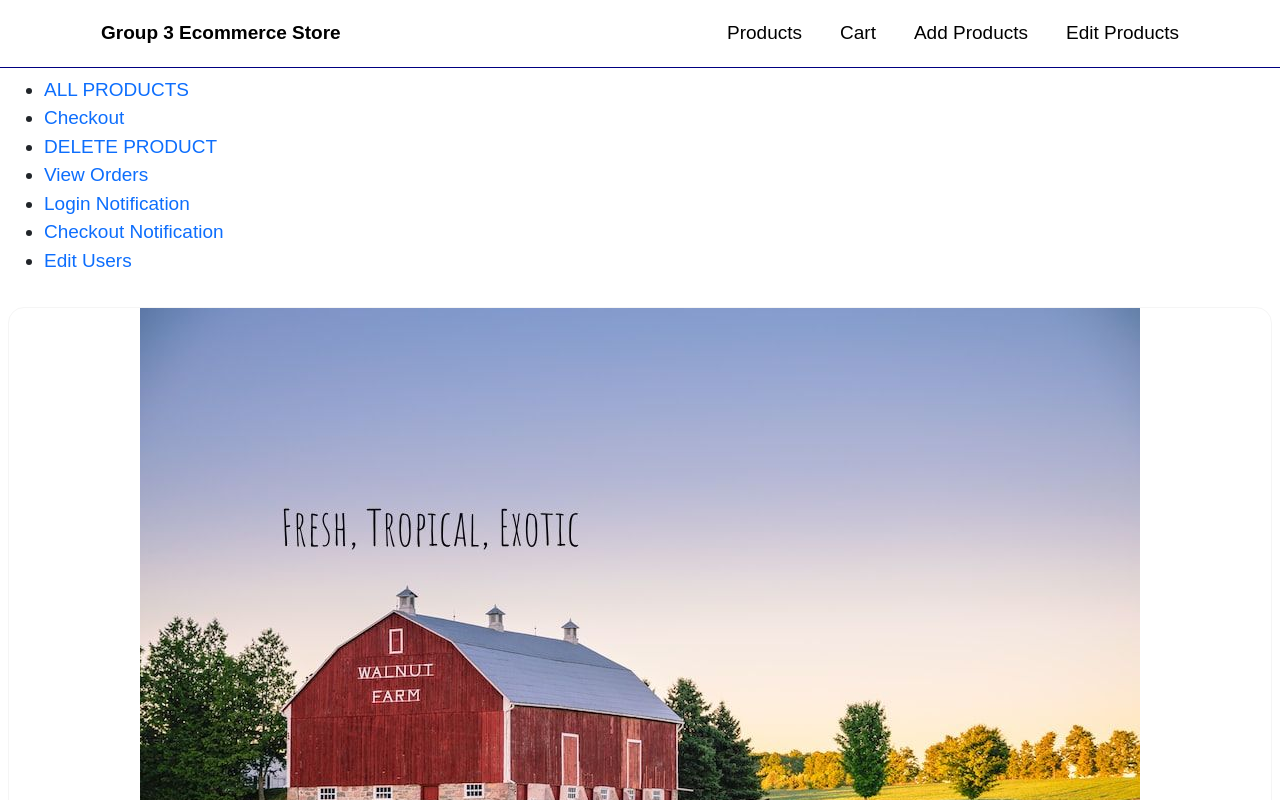
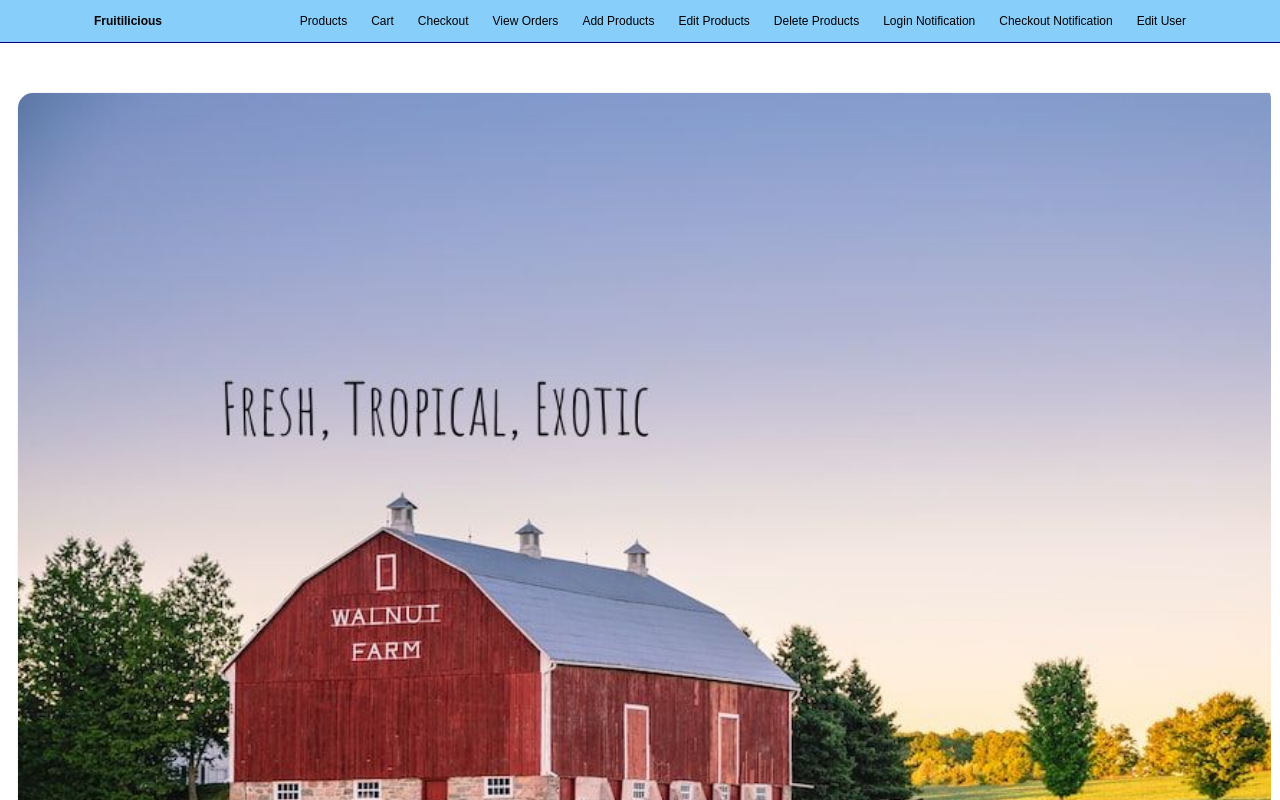
Before and after one commit to hcl-capstone/capstone-project-group-3, an Angular app in the folder ecommerce-frontend/: page / in a window 1280 px wide. Shown: the top 800 px of the page. Built offline with nearby package versions, Linux system fonts and the light colour scheme.

Commit message:
Header Format Changes

```diff
--- a/ecommerce-frontend/src/app/app.component.html
+++ b/ecommerce-frontend/src/app/app.component.html
@@ -6,13 +6,6 @@
 <nav class = "navbar navbar-default">
     <div class = "container-fluid">
         <ul>
-            <li routerLinkActive="active"><a routerLink="product-search">ALL PRODUCTS</a></li>
-            <li routerLinkActive="active"><a routerLink="checkout">Checkout</a></li>
-            <li routerLinkActive="active"><a routerLink="product-details-delete">DELETE PRODUCT</a></li>
-            <li routerLinkActive="active"><a routerLink="invoice-search">View Orders</a></li>
-            <li routerLinkActive="active"><a routerLink="notification-login">Login Notification</a></li>
-            <li routerLinkActive="active"><a routerLink="notification-checkout">Checkout Notification</a></li>
-            <li routerLinkActive="active"><a routerLink="user-details">Edit Users</a></li>
         </ul>
     </div>
 </nav>
--- a/ecommerce-frontend/src/app/header/header.component.css
+++ b/ecommerce-frontend/src/app/header/header.component.css
@@ -19,6 +19,7 @@ a.logo{
     padding: 1em;
 }
 nav ul{
+    color: lightcyan;
     list-style-type: none;
     margin: 0;
 }
--- a/ecommerce-frontend/src/app/header/header.component.html
+++ b/ecommerce-frontend/src/app/header/header.component.html
@@ -1,13 +1,19 @@
 <header>
     <div class="container">
-        <a href="#" routerLink="/" class="logo"> Group 3 Ecommerce Store</a>
+        <a href="#" routerLink="/" class="logo"> Fruitilicious</a>
         <nav>
             <ul>
                 <li>
-                     <a href="#" routerLink="product-search"> Products</a>
+                    <a href="#" routerLink="product-search"> Products</a>
                     <a href="#" routerLink="/cart=page"> Cart</a>
+                    <a href="#" routerLink="/checkout"> Checkout</a>
+                    <a href="#" routerLink="/invoice-search"> View Orders</a>
                     <a href="#" routerLink="/product-details-add"> Add Products</a>
                     <a href="#" routerLink="/product-details-edit"> Edit Products</a>
+                    <a href="#" routerLink="/product-details-delete"> Delete Products</a>
+                    <a href="#" routerLink="/notification-login"> Login Notification</a>
+                    <a href="#" routerLink="/notification-checkout"> Checkout Notification</a>
+                    <a href="#" routerLink="/user-details"> Edit User</a>
                 </li>
             </ul>
         </nav>
--- a/ecommerce-frontend/src/app/home/home.component.css
+++ b/ecommerce-frontend/src/app/home/home.component.css
@@ -5,6 +5,17 @@ ul{
     flex-wrap: wrap;
     list-style-type: none;
     padding: 0;
+    border: 1px solid white;
+    border-radius: 1rem;
+    margin: .5rem;
+    display: flex;
+    flex-direction: column;
+    overflow: hidden;
+    color: navy;
+}
+li a{
+    height: 60rem;
+    width: 90rem;
     border: 1px solid whitesmoke;
     border-radius: 1rem;
     margin: .5rem;
--- a/ecommerce-frontend/src/styles.css
+++ b/ecommerce-frontend/src/styles.css
@@ -9,8 +9,11 @@ html{
 body{
     margin: 0;
     font-family: sans-serif;
-    font-size: 19px;
+    font-size: 12px;
 }
 a{
     text-decoration: none;
 }
+header{
+    background-color: lightskyblue;
+}
```
